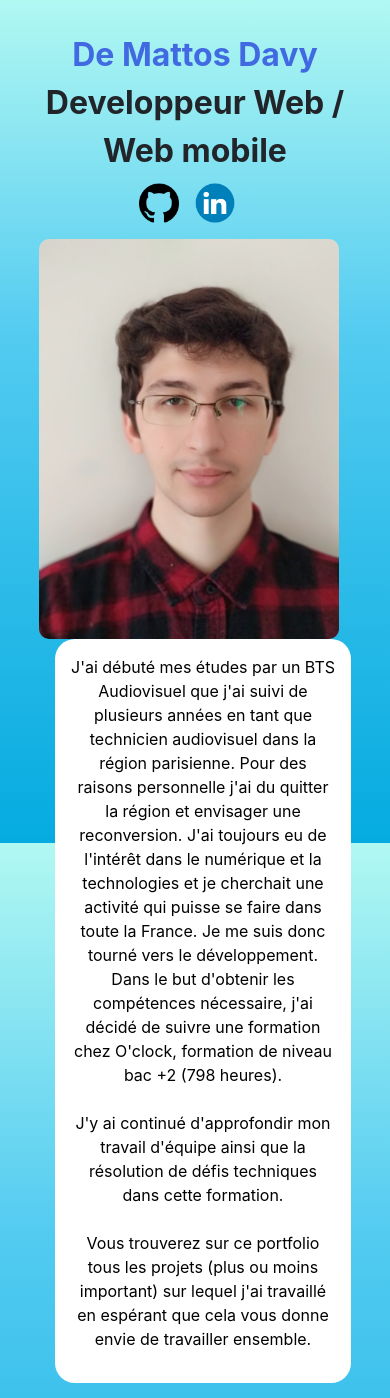
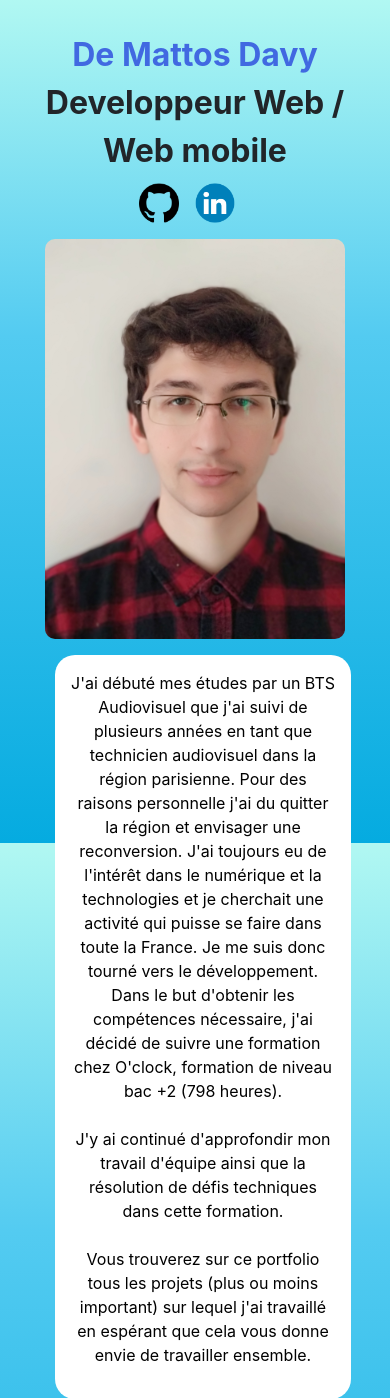
Before and after one commit to DavyDeMattos/DavyDeMattos.github.io, a PHP site: page / in a window 390 px wide. Shown: the part 132-1530 px from the top of the page. Run offline with PHP 8.4, Linux system fonts and the light colour scheme.

Commit message:
Update style.css

```diff
--- a/css/style.css
+++ b/css/style.css
@@ -1,15 +1,8 @@
 body{
-    /* background-image: url(../assets/BG_Ordi.jpg); */
-    /* background-size: cover; */
-    /* background-position: center top; */
-    /* background-repeat: no-repeat; */
-    /* background-color: #FFF; */
-    /* Permalink - use to edit and share this gradient: https://colorzilla.com/gradient-editor/#87e0fd+0,53cbf1+40,05abe0+100;Blue+3D+%23+16 */
     background: #b1f8f2; /* Old browsers */
     background: -moz-linear-gradient(top,  #b1f8f2 0%, #53cbf1 40%, #05abe0 100%); /* FF3.6-15 */
     background: -webkit-linear-gradient(top,  #b1f8f2 0%,#53cbf1 40%,#05abe0 100%); /* Chrome10-25,Safari5.1-6 */
     background: linear-gradient(to bottom,  #b1f8f2 0%,#53cbf1 40%,#05abe0 100%); /* W3C, IE10+, FF16+, Chrome26+, Opera12+, Safari7+ */
-
 }
 
 /*-----------------
@@ -80,16 +73,15 @@ main{
     align-items: center;
 }
 
-@media (max-width: 600px){
-    .container--text--resume{
-        justify-content: start;
-        flex-wrap: wrap;
-    }
-}
 #picture{
     max-width: 300px;
     /* margin-bottom: 1rem; */
     border-radius: 10px;
+}
+@media (max-width: 600px){
+    #picture{
+        margin-bottom: 1rem;
+    }
 }
 #name{
     color: royalblue;
@@ -116,8 +108,8 @@ main{
     align-content: center;
     justify-content: center;
     flex-wrap: wrap;
+    margin-top: 1rem;
     margin-bottom: 2rem;
-    margin-top: 1rem;
 }
 .container--last-project > article {
     margin-right: 1rem;
```
